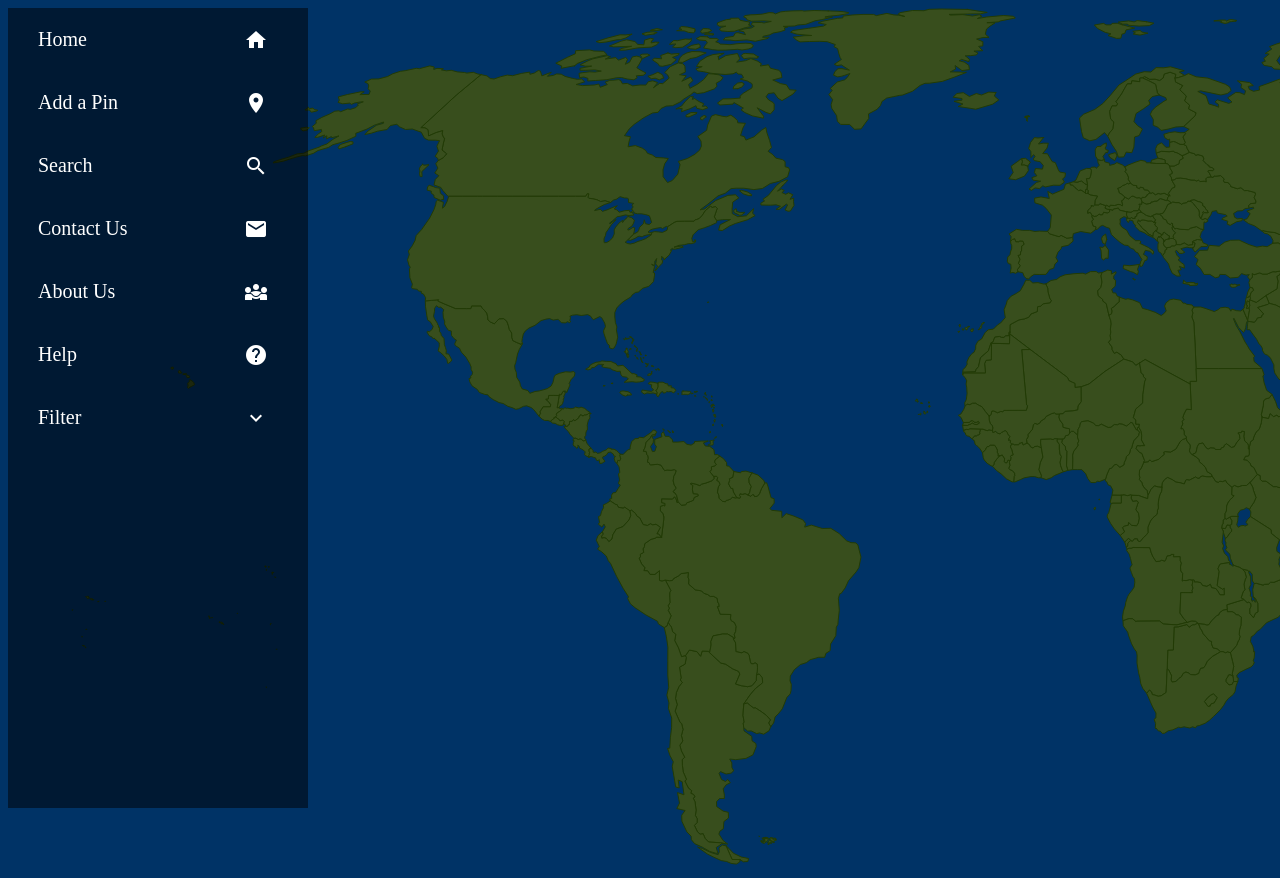
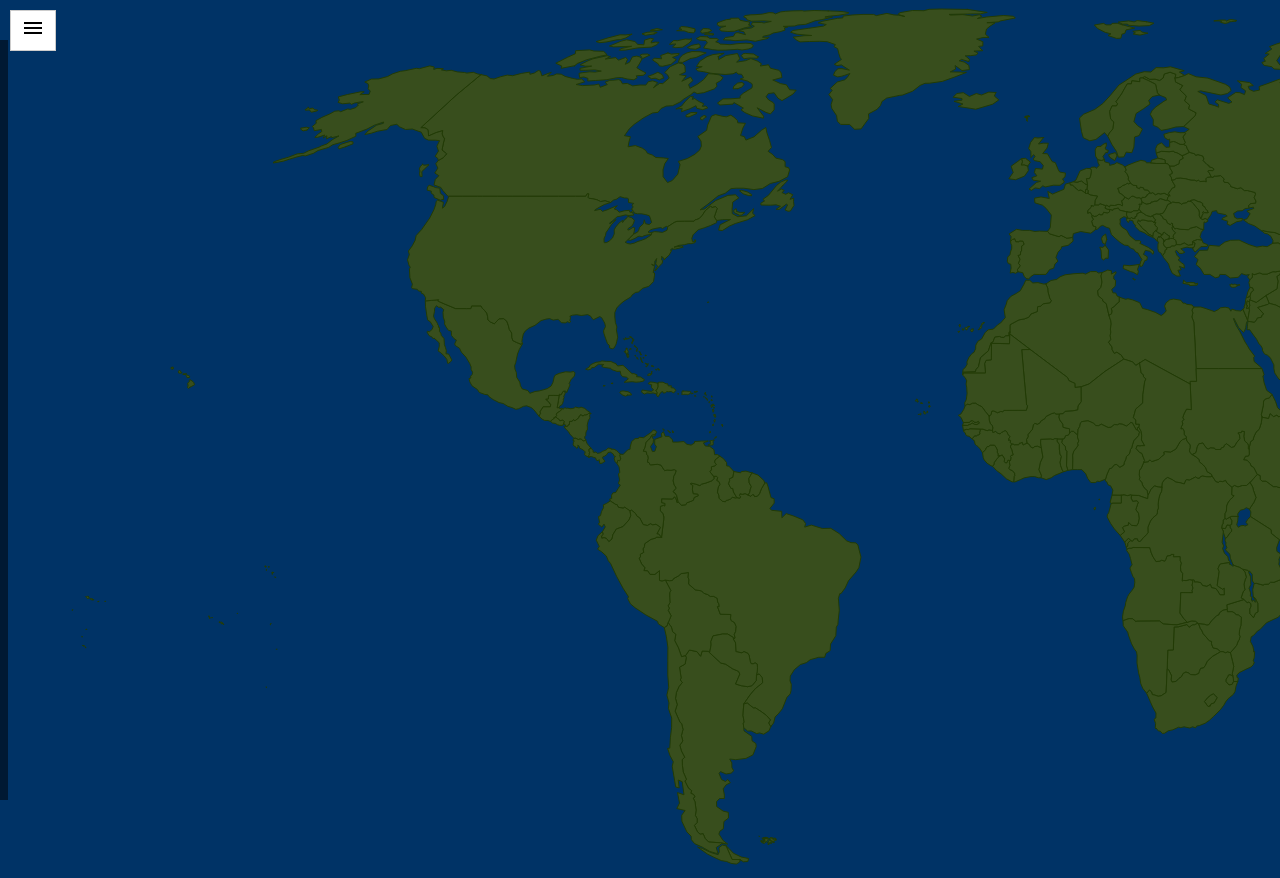
Before and after one commit to upcs/cs341-spring-2024-cisgo-afternoon, a React (Create React App) app in the folder client/: page / in a window 1280 px wide. Shown: the top 878 px of the page. Built offline with nearby package versions, Linux system fonts and the light colour scheme; no server answers.

Commit message:
collapsable bar

```diff
--- a/client/src/components/NavBar.js
+++ b/client/src/components/NavBar.js
@@ -1,6 +1,5 @@
 import React, { useState } from "react";
 import { Link } from 'react-router-dom';
-
 import '../static/css/components/NavBar.css';
 
 const NavBar = () => {
@@ -10,48 +9,54 @@ const NavBar = () => {
     setFilterOpen(!filterOpen);
   }
 
+  const handleToggleNavBar = () => {
+    setFilterOpen(!filterOpen);
+  }
+
   return (
+    <div>
+      <div className={`navbar ${filterOpen ? "expanded" : "collapsed"}`}>
         <ul className="opened">
           <li className="expanded">
             <Link to="/">
-          <i class="material-icons">home</i>
+              <i className="material-icons">home</i>
               Home
             </Link>
           </li>
           <li className="expanded">
             <Link to="/add">
-          <i class="material-icons">location_on</i>
+              <i className="material-icons">location_on</i>
               Add a Pin
             </Link>
           </li>
           <li className="expanded">
             <Link to="/search">
-          <i class="material-icons">search</i>
+              <i className="material-icons">search</i>
               Search
             </Link>
           </li>
           <li className="expanded">
             <Link to="/contact">
-          <i class="material-icons">mail</i>
+              <i className="material-icons">mail</i>
               Contact Us
             </Link>
           </li>
           <li className="expanded">
             <Link to="/about">
-          <i class="material-icons">diversity_3</i>
+              <i className="material-icons">diversity_3</i>
               About Us
             </Link>
           </li>
           <li className="expanded">
             <Link to="/help">
-          <i class="material-icons">help</i>
+              <i className="material-icons">help</i>
               Help
             </Link>
           </li>
           <li className="expanded">
             <Link onClick={handleFilterMenu}>
               Filter
-          <i class="material-icons">{filterOpen ? ("expand_less") : ("expand_more")}</i>
+              <i className="material-icons">{filterOpen ? ("expand_less") : ("expand_more")}</i>
             </Link>
             {filterOpen ? (
               <div>
@@ -62,8 +67,16 @@ const NavBar = () => {
             ) : null}
           </li>
         </ul>
+      </div>
+      <div className="toggle-button" onClick={handleToggleNavBar}>
+        {filterOpen ? (
+          <i className="material-icons">close</i>
+        ) : (
+          <i className="material-icons">menu</i>
+        )}
+      </div>
+    </div>
   );
-
 };
 
 export default NavBar;
--- a/client/src/static/css/components/NavBar.css
+++ b/client/src/static/css/components/NavBar.css
@@ -1,17 +1,39 @@
-/* navigation bar */
-ul{
-    list-style-type: none;
+/* NavBar.css */
+.navbar ul {
+    list-style-type: none; /* Remove bullet points */
     margin: 0;
     padding: 0;
-    width: 300px;
-    background-color: rgba(0, 0, 0, 0.5);
-    position: fixed;
-    height: 100%;
-    overflow: x-hidden;
 }
 
-/* navigation tab text details */
-li a{
+.navbar {
+    position: fixed;
+    top: 40px; /* Adjust top position */
+    width: 250px;
+    height: calc(100% - 40px); /* Adjust height to fill the remaining space */
+    background-color: rgba(0, 0, 0, 0.5); /* Adjust the background color */
+    transition: transform 0.3s ease-in-out;
+    overflow-x: hidden; /* Hide horizontal scrollbar */
+}
+
+.expanded {
+    transform: translateX(0);
+}
+
+.collapsed {
+    transform: translateX(-250px);
+}
+
+.toggle-button {
+    position: absolute;
+    top: 10px;
+    left: 10px;
+    background-color: #fff;
+    border: 1px solid #ccc;
+    padding: 5px 10px;
+    cursor: pointer;
+}
+
+.navbar li a {
     display: block;
     color: white;
     text-align: left;
@@ -19,8 +41,7 @@ li a{
     text-decoration: none;
 }
 
-/* drop down button styling */
-.dropdown-button {
+.navbar .dropdown-button {
     font-family: 'Times New Roman', serif;
     font-size: 20px;
     display: block;
@@ -35,32 +56,27 @@ li a{
     outline: none;
 }
 
-/* toggels when user clicks the Filter tab */
-.selected{
+.navbar .selected {
     background-color: rgb(0, 0, 0);
 }
 
-/* filter options styling */
-.filter-options{
-    /* display: none; */
+.navbar .filter-options {
     background-color: rgba(0, 0, 0, 0.5);
     color: white;
     padding: 10px;
 }
 
-/* color that appears when hovering over an option */
-li a:hover, .dropdown-button:hover{
+.navbar li a:hover,
+.navbar .dropdown-button:hover {
     background-color: rgb(0, 0, 0, 0.5);
 }
 
-/* icon styling */
-.material-icons{
+.navbar .material-icons {
     float: right;
     padding-right: 10px;
 }
 
-/* search bar styling */
-li input{
+.navbar li input {
     font-family: 'Times New Roman', serif;
     padding: 5px;
     border: none;
@@ -69,8 +85,7 @@ li input{
     font-size: 20px;
 }
 
-/* info button styling */
-.info-button{
+.navbar .info-button {
     float: right;
     margin-top: 20px;
     margin-right: 35px;
```
Lines whose indentation alone changed are shown as unchanged.
